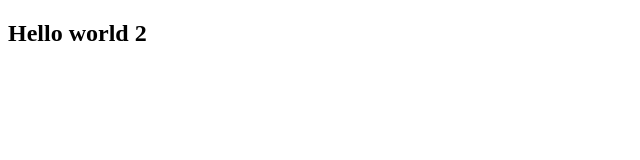
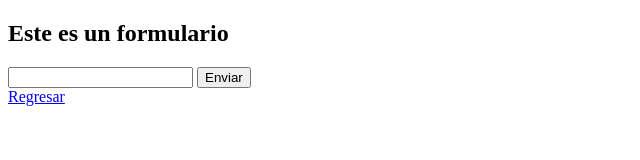
Before and after one commit to JonathanZavala17/fundamentalsWebStudy, a plain HTML site: page macdev/html/formularios.html in a window 1280 px wide. Shown: the whole page, without its empty margins (0-640 px from the left). Drawn offline with Linux system fonts and the light colour scheme.

Commit message:
[add](formulario): se crea un formulario

```diff
--- a/macdev/html/formularios.html
+++ b/macdev/html/formularios.html
@@ -6,7 +6,12 @@
   </head>
   <body>
     <main>
-      <h2>Hello world 2</h2>
+      <h2>Este es un formulario</h2>
+      <form>
+        <input type="text">
+        <button type="submit">Enviar</button>
+      </form>
     </main>
+    <a href="../index.html">Regresar</a> <br>
   </body>
 </html>
```
